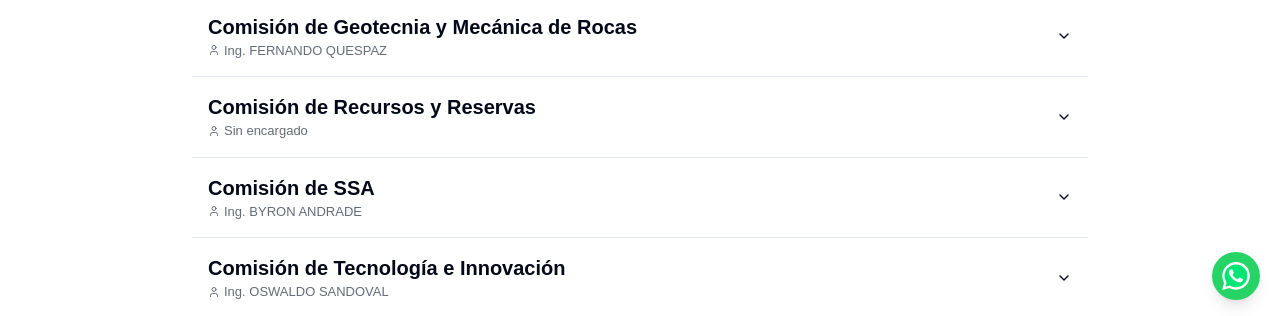
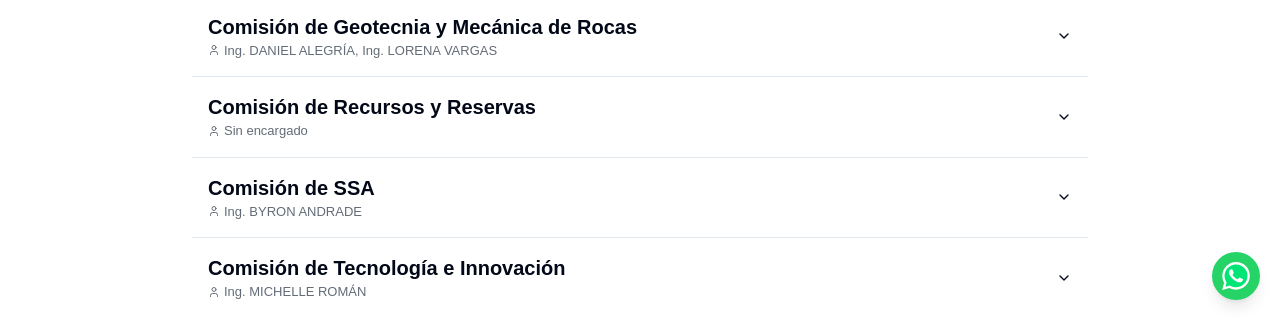
Before and after one commit to Aimecuador/aime-website, an Astro site: page /comisiones-tecnicas in a window 1280 px wide. Shown: the part 484-800 px from the top of the page. Built offline with nearby package versions, Linux system fonts and the light colour scheme; Astro itself is replaced by a stand-in of ours; a web font is replaced by a local one; what tailwindcss-animated, tailwindcss-intersect would draw is missing.

Commit message:
fix: actualizar nombres de directores en las comisiones de geotecnia y tecnología

```diff
--- a/src/components/sections/AccordionComisiones.tsx
+++ b/src/components/sections/AccordionComisiones.tsx
@@ -48,7 +48,7 @@ const comisiones = [
       'Asesorar a los miembros de la Asociación en problemáticas geotécnicas que requieran criterio técnico especializado.',
     ],
     director: {
-      name: 'Ing. FERNANDO QUESPAZ',
+      name: 'Ing. DANIEL ALEGRÍA, Ing. LORENA VARGAS',
       role: 'Director Ejecutivo Comisión Técnicas de Geotecnia y Mecánica de Rocas',
       foto: '/placeholder.svg?height=200&width=200&text=Ing.+Mendoza',
     },
@@ -104,7 +104,7 @@ const comisiones = [
       'Impulsar alianzas estratégicas con centros de investigación, universidades y empresas tecnológicas vinculadas a la minería.',
     ],
     director: {
-      name: 'Ing. OSWALDO SANDOVAL',
+      name: 'Ing. MICHELLE ROMÁN',
       role: 'Director Ejecutivo Comisión Técnicas de Tecnología e Innovación CTET',
       foto: '/placeholder.svg?height=200&width=200&text=Ing.+Sandoval',
     },
```
